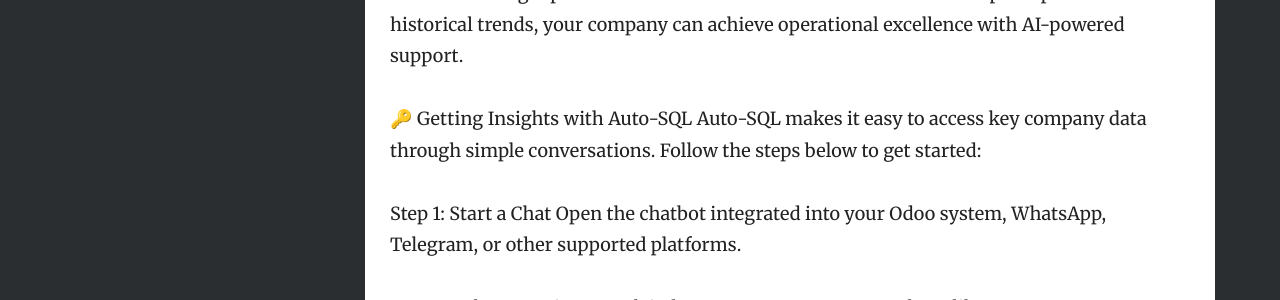
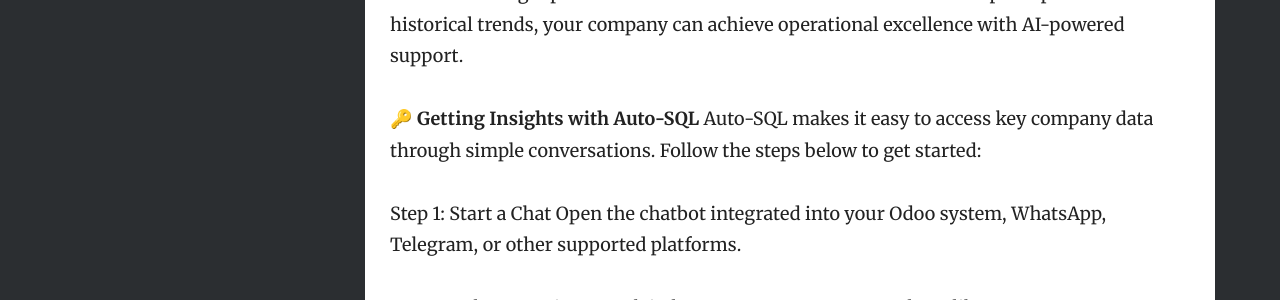
Before and after one commit to openerp-hk-t/doc, a Jekyll site: the page built from _docs/business insight/features.md, in a window 1280 px wide. Shown: the part 1013-1313 px from the top of the page. Built offline with Jekyll 4.4.1, drawn with Linux system fonts in a browser that asks for light colours.

Commit message:
Update features.md

```diff
--- a/_docs/business insight/features.md
+++ b/_docs/business insight/features.md
@@ -16,8 +16,9 @@ Consequently, decision-makers understand company performance in an intuitive way
 More importantly, by forecasting demand, minimizing stockouts and overstock situations, and automating replenishment decisions based on real-time consumption patterns and historical trends, your company can achieve operational excellence with AI-powered support.
 
 
-🔑 Getting Insights with Auto-SQL
-Auto-SQL makes it easy to access key company data through simple conversations. Follow the steps below to get started:
+🔑 **Getting Insights with Auto-SQL**
+Auto-SQL makes it easy to access key company data through simple conversations.
+Follow the steps below to get started:
 
 Step 1: Start a Chat
 Open the chatbot integrated into your Odoo system, WhatsApp, Telegram, or other supported platforms.
```
